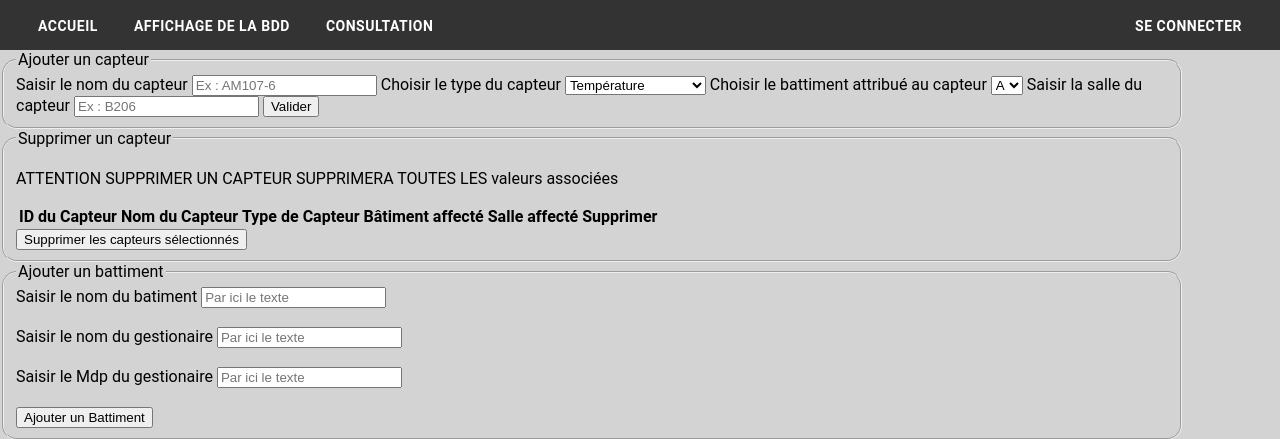
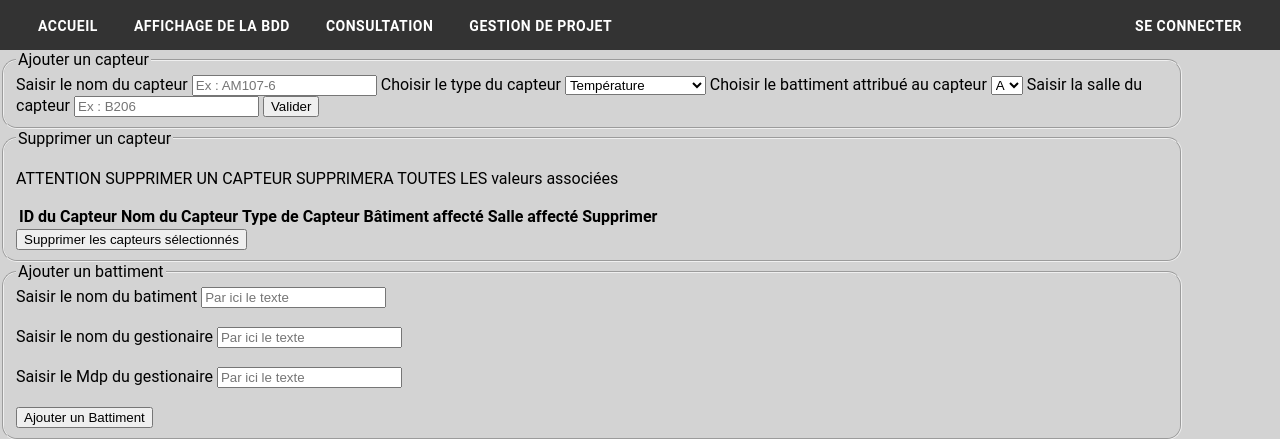
Before and after one commit to gbersoulle/SAE23, a PHP site: page /admin.php in a window 1280 px wide. Shown: the top 439 px of the page. Run offline with PHP 8.4, Linux system fonts and the light colour scheme; data comes from the database, SQL or seed files in the repository; data that the repository does not hold is empty.

Commit message:
Update header.php
Ajout d'un onglet Gestion de projet dans le header

```diff
--- a/header.php
+++ b/header.php
@@ -4,6 +4,7 @@
 		<li><a href="index.php">Accueil</a></li>
 		<li><a href="affiche_base.php">Affichage de la BDD</a></li> <!-- ///////////////à enlever à la fin//////////////// -->
 		<li><a href="consultation.php">Consultation</a></li>
+		<li><a href="#">Gestion de projet</a></li>
 		<?php
 		session_start();
 		// Check if the user is logged in
```
